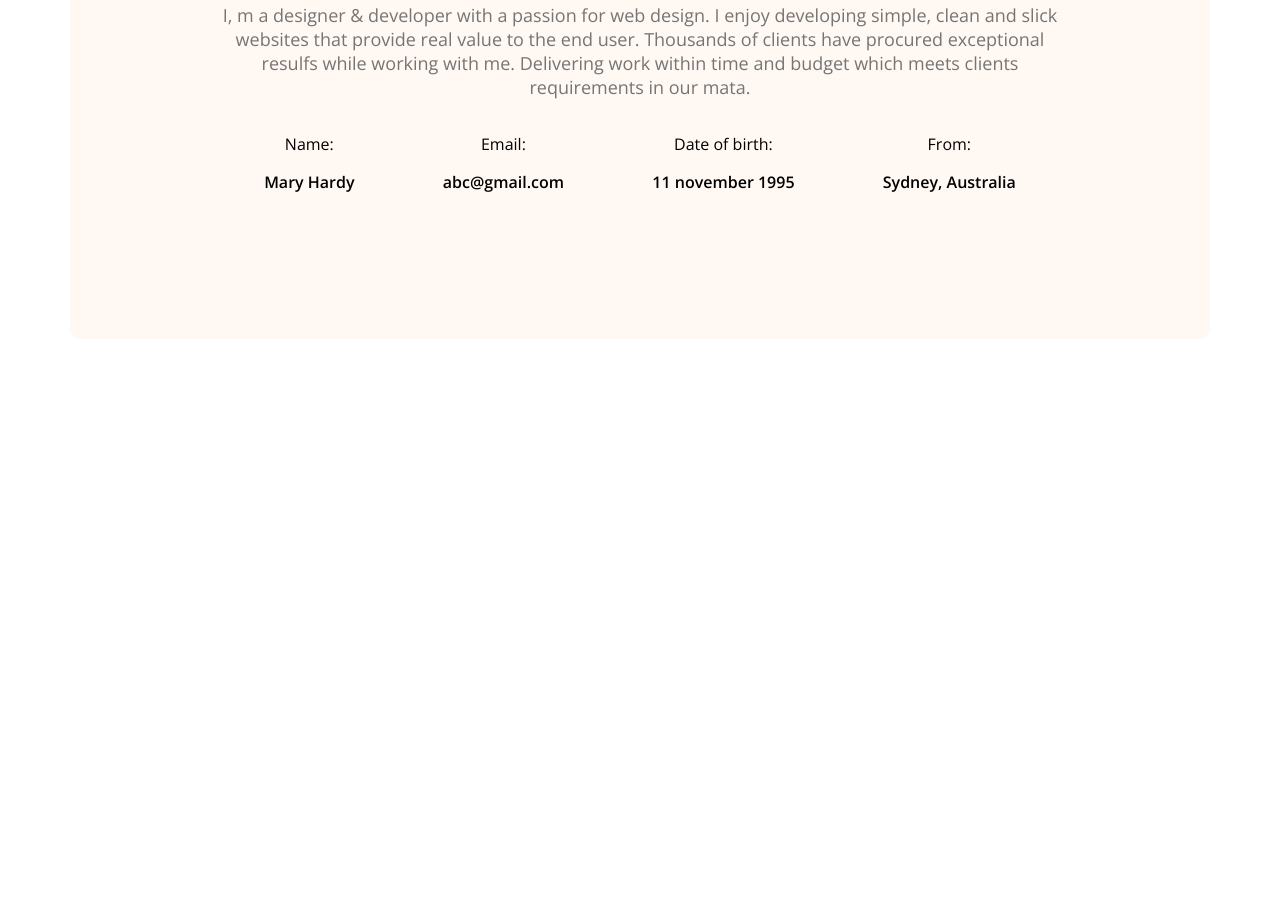
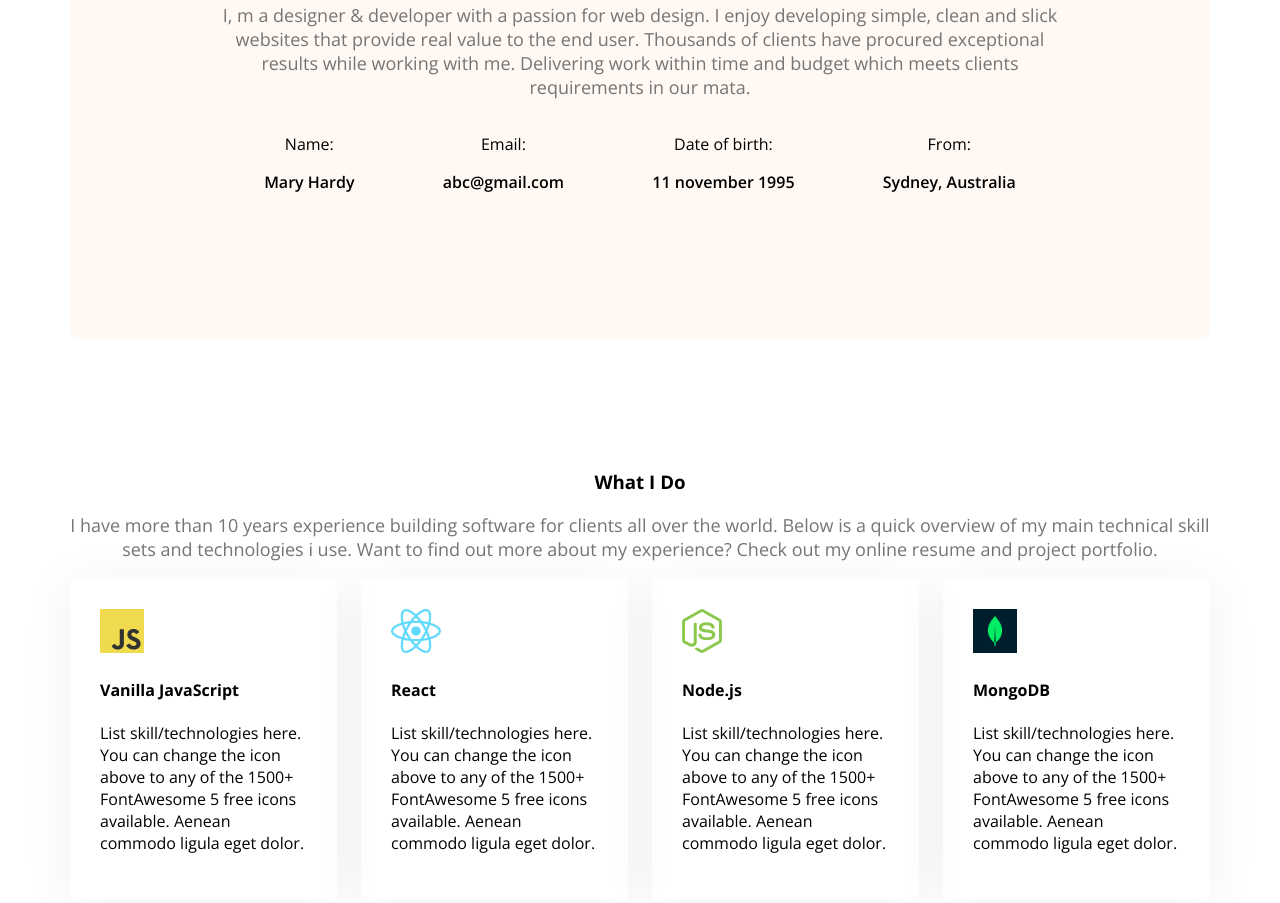
Before and after one commit to jamalhossain11/web-dev-portfolio, a plain HTML site: page index.html in a window 1280 px wide. Shown: the part 1150-2053 px from the top of the page. Before the commit the page ends 1497 px from the top, so only its background shows below. Drawn offline with nearby package versions, Linux system fonts and the light colour scheme.

Commit message:
added skills section

```diff
--- a/index.html
+++ b/index.html
@@ -35,7 +35,7 @@
         <section class="about secondary-bg">
             <h3 class="section-title">About Me</h3>
             <p class="section-description">
-                I, m a designer & developer with a passion for web design. I enjoy developing simple, clean and slick websites that provide real value to the end user. Thousands of clients have procured exceptional resulfs while working with me. Delivering work within time and budget which meets clients requirements in our mata.
+                I, m a designer & developer with a passion for web design. I enjoy developing simple, clean and slick websites that provide real value to the end user. Thousands of clients have procured exceptional results while working with me. Delivering work within time and budget which meets clients requirements in our mata.
             </p>
             <div class="about-items">
                 <!-- .about-item*4>p.item-title+p.item-description -->
@@ -59,6 +59,35 @@
 
 
         </section>
+        <!-- what is do section start -->
+         <section class="skills">
+            <h3 class="section-title text-center">What I Do</h3>
+            <p class="section-description text-center">I have more than 10 years experience building software for clients all over the world. Below is a quick overview of my main technical skill sets and technologies i use. Want to find out more about my experience? Check out my online resume and project portfolio.</p>
+
+            <div class="skills-container">
+                <!-- .skill*4>img+h4.skill-title+p.skill-description -->
+                <div class="skill">
+                    <img src="images/icons/js.png" alt="">
+                    <h4 class="skill-title">Vanilla JavaScript</h4>
+                    <p class="skill-description">List skill/technologies here. You can change the icon above to any of the 1500+ FontAwesome 5 free icons available. Aenean commodo ligula eget dolor.</p>
+                </div>
+                <div class="skill">
+                    <img src="images/icons/react.png" alt="">
+                    <h4 class="skill-title">React</h4>
+                    <p class="skill-description">List skill/technologies here. You can change the icon above to any of the 1500+ FontAwesome 5 free icons available. Aenean commodo ligula eget dolor.</p>
+                </div>
+                <div class="skill">
+                    <img src="images/icons/nodejs.png" alt="">
+                    <h4 class="skill-title">Node.js</h4>
+                    <p class="skill-description">List skill/technologies here. You can change the icon above to any of the 1500+ FontAwesome 5 free icons available. Aenean commodo ligula eget dolor.</p>
+                </div>
+                <div class="skill">
+                    <img src="images/icons/mongo.png" alt="">
+                    <h4 class="skill-title">MongoDB</h4>
+                    <p class="skill-description">List skill/technologies here. You can change the icon above to any of the 1500+ FontAwesome 5 free icons available. Aenean commodo ligula eget dolor.</p>
+                </div>
+            </div>
+         </section>
 
     </main>
     <footer>
--- a/styles/portfolio.css
+++ b/styles/portfolio.css
@@ -34,6 +34,9 @@
 .section-description {
     font-size: 18px;
     color: #757575;
+}
+.text-center{
+    text-align: center;
 }
 
 /* header */
@@ -97,13 +100,17 @@ main{
     max-width: 1140px;
     margin: 0 auto;
 }
+main section{
+    margin-top: 130px;
+    margin-bottom: 130px;
+}
 
 /* about styles */
 .about{
     border-radius: 10px;
     padding: 130px 150px;
     text-align: center;
-    margin-top: 130px;
+
 }
 .about-items{
     display: flex;
@@ -112,3 +119,13 @@ main{
 .item-description{
     font-weight: 600;
 }
+
+/* skills section styles */
+.skills-container{
+    display: flex;
+    gap: 24px;
+}
+.skill{
+    padding: 30px;
+    box-shadow: 0px 6px 50px 0px rgba(0, 0, 0, 0.06);
+}
```
